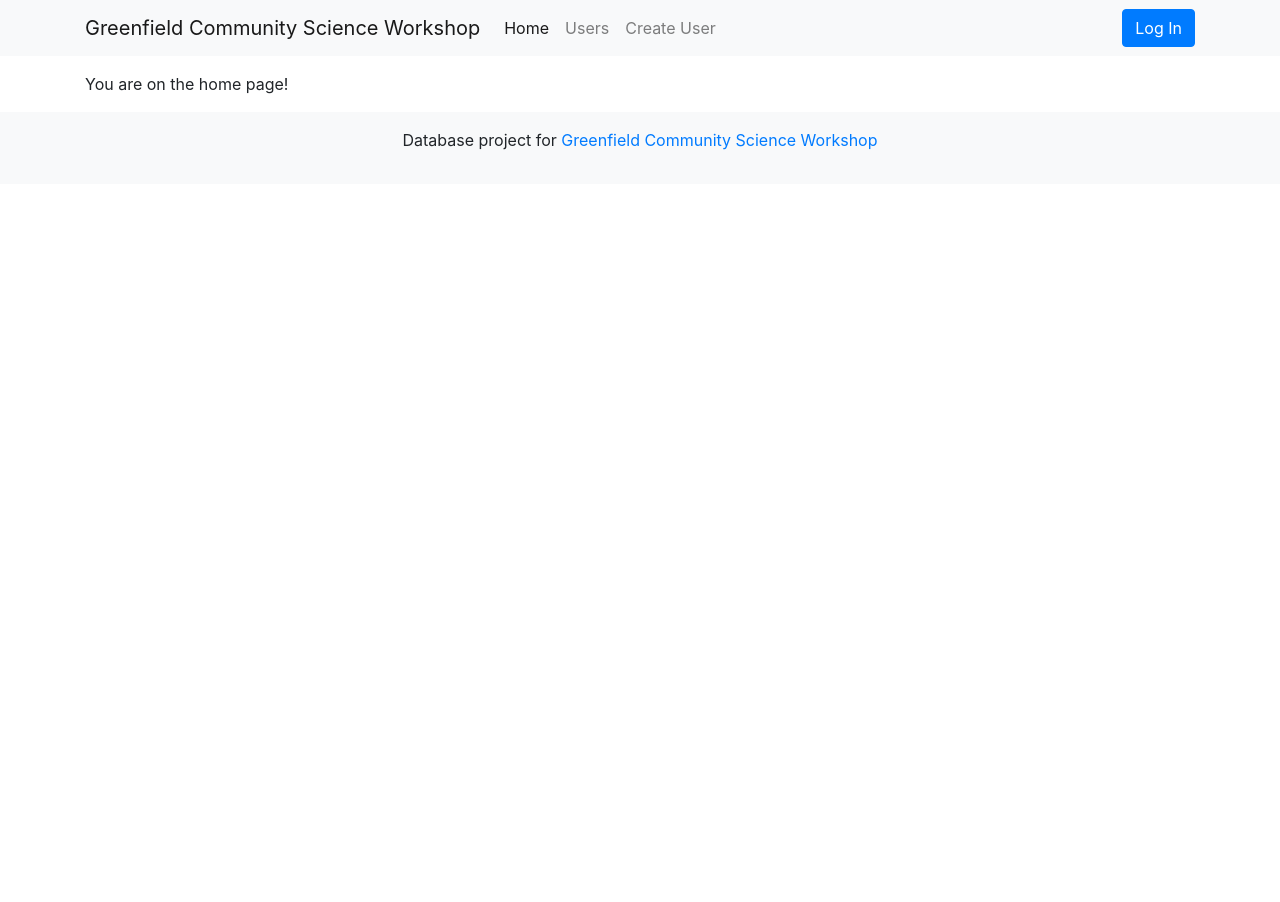
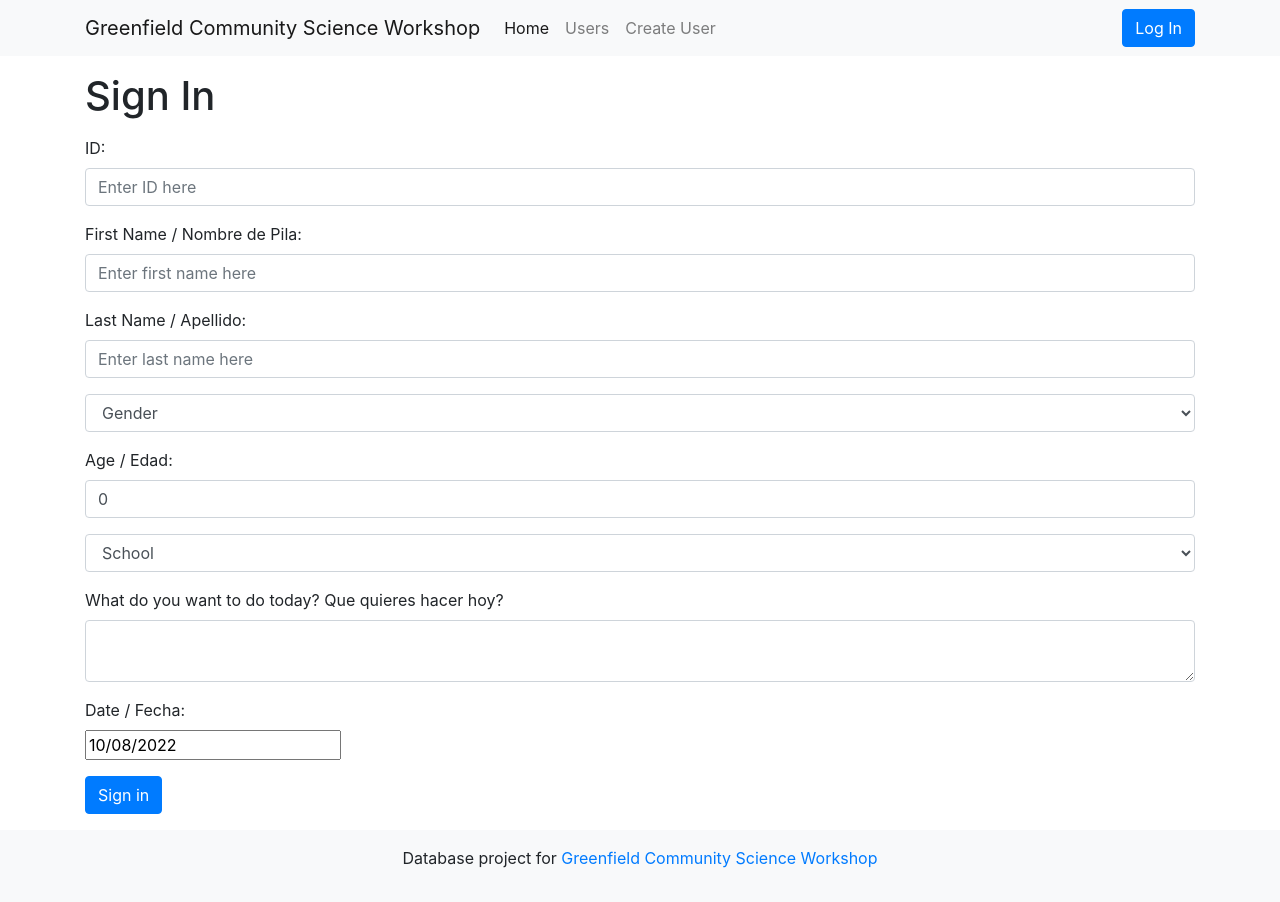
Before and after one commit to YukiOkamoto0206/gcsw-frontend, a React (Create React App) app: page / in a window 1280 px wide. Before the commit the page ends 800 px from the top, so only its background shows below. Built offline with nearby package versions, Linux system fonts and the light colour scheme.

Commit message:
made basic sign in form for participants, works properly, doesn't update them yet

```diff
--- a/src/App.js
+++ b/src/App.js
@@ -1,14 +1,15 @@
 import React from "react";
 import "bootstrap/dist/css/bootstrap.min.css";
 import { Route, Routes } from "react-router-dom";
-import Home from "./components/home.component";
+import { useAuth0 } from "@auth0/auth0-react";
+
+import ParticipantSignin from "./components/participant-signin.component"
+import Loading from "./components/loading.component";
+import Footer from "./components/footer.component";
+import ProtectedRoute from "./auth/protected-route";
 import UserList from "./components/user-list.component"
 import CreateUser from "./components/create-user.component";
 import NavBar from "./components/navbar.component";
-import { useAuth0 } from "@auth0/auth0-react";
-import Loading from "./components/loading.component";
-import Footer from "./components/footer.component";
-import ProtectedRoute from "./auth/protected-route";
 
 
 const App = () => {
@@ -23,7 +24,7 @@ const App = () => {
         <NavBar />
         <div className="container flex-grow-1">
           <Routes>
-            <Route path="/" exact element={<Home />} />
+            <Route path="/" exact element={<ParticipantSignin />} />
             <Route element={<ProtectedRoute />} >
                 <Route path="/users" element={<UserList />} />
                 <Route path="/create" element={<CreateUser />}  />
--- a/src/components/home.component.js
+++ /dev/null
@@ -1,9 +0,0 @@
-const Home = () => {
-    return (
-        <div>
-            <p>You are on the home page!</p>
-        </div>
-    );
-};
-
-export default Home;
--- /dev/null
+++ b/src/components/participant-signin.component.js
@@ -0,0 +1,218 @@
+import React, { Component } from "react";
+import axios from "axios";
+import { useAuth0, withAuth0 } from "@auth0/auth0-react";
+import ReactDatePicker, { DatePicker } from "react-datepicker";
+import "react-datepicker/dist/react-datepicker.css"
+
+class ParticipantSignin extends Component {
+    constructor(props) {
+        super(props);
+
+        this.onChangeId = this.onChangeId.bind(this);
+        this.onChangeFirstName = this.onChangeFirstName.bind(this);
+        this.onChangeLastName = this.onChangeLastName.bind(this);
+        this.onChangeGender = this.onChangeGender.bind(this);
+        this.onChangeAge = this.onChangeAge.bind(this);
+        this.onChangeSchool = this.onChangeSchool.bind(this);
+        this.onChangeObjective = this.onChangeObjective.bind(this);
+        this.onChangeDate = this.onChangeDate.bind(this);
+        this.onSubmit = this.onSubmit.bind(this);
+
+        this.state = {
+            participant_id: '',
+            first_name: '',
+            last_name: '',
+            gender: '',
+            age: 0,
+            school: '',
+            objective: '',
+            date: new Date()
+        }
+    }
+
+    onChangeId(e) {
+        this.setState({
+            participant_id: e.target.value
+        });
+    }
+
+    onChangeFirstName(e) {
+        this.setState({
+            first_name: e.target.value
+        });
+    }
+
+    onChangeLastName(e) {
+        this.setState({
+            last_name: e.target.value
+        });
+    }
+
+    onChangeGender(e) {
+        this.setState({
+            gender: e.target.value
+        });
+    }
+
+    onChangeAge(e) {
+        this.setState({
+            age: e.target.value
+        });
+    }
+
+    onChangeSchool(e) {
+        this.setState({
+            school: e.target.value
+        });
+    }
+
+    onChangeObjective(e) {
+        this.setState({
+            objective: e.target.value
+        });
+    }
+
+    onChangeDate(date) {
+        this.setState({
+            date: date
+        });
+    }
+
+    async onSubmit(e) {
+        e.preventDefault();
+
+        const { getAccessTokenSilently } = this.props.auth0;
+
+        const token = await getAccessTokenSilently();
+
+        const participant = {
+            participant_id: this.state.participant_id,
+            first_name: this.state.first_name,
+            last_name: this.state.last_name,
+            gender: this.state.gender,
+            age: this.state.age,
+            school: this.state.school,
+            objective: this.state.objective,
+            date: this.state.date,
+        }
+
+        console.log(participant);
+
+        axios.post(`${process.env.REACT_APP_SERVER_URL}/participants/add`, participant, {
+            headers: {
+                authorization: `Bearer ${token}`,
+            }
+            })
+            .then(response => {
+                alert("Participant has signed in!");
+                console.log(response.data);
+            })
+            .catch((error) => {
+                console.log(error);
+            })
+
+    }
+
+    render() {
+        return (
+            <div>
+                <h1 className="mb-3">Sign In</h1>
+                <form onSubmit={this.onSubmit}>
+                    <div className="form-group">
+                        <label>ID:</label>
+                        <input
+                            type="text"
+                            required
+                            className="form-control"
+                            placeholder="Enter ID here"
+                            value={this.state.participant_id}
+                            onChange={this.onChangeId} />
+                    </div>
+                    <div className="form-group">
+                        <label>First Name / Nombre de Pila:</label>
+                        <input
+                            type="text"
+                            required
+                            className="form-control"
+                            placeholder="Enter first name here"
+                            value={this.state.first_name}
+                            onChange={this.onChangeFirstName}/>
+                    </div>
+                    <div className="form-group">
+                        <label>Last Name / Apellido:</label>
+                        <input
+                            type="text"
+                            required
+                            className="form-control"
+                            placeholder="Enter last name here"
+                            value={this.state.last_name}
+                            onChange={this.onChangeLastName}/>
+                    </div>
+                    <div className="form-group">
+                        <select
+                            ref="userInput"
+                            required
+                            className="form-control"
+                            value={this.state.gender}
+                            onChange={this.onChangeGender}>
+                            <option value="">Gender</option>
+                            <option value="male">Male</option>
+                            <option value="female">Female</option>
+                            <option value="decline">Decline to say</option>
+                        </select>
+                    </div>
+                    <div className="form-group">
+                        <label>Age / Edad:</label>
+                        <input
+                            type="text"
+                            required
+                            className="form-control"
+                            placeholder="Enter age here"
+                            value={this.state.age}
+                            onChange={this.onChangeAge}/>
+                    </div>
+                    <div className="form-group">
+                        <select
+                            ref="userInput"
+                            required
+                            className="form-control"
+                            value={this.state.school}
+                            onChange={this.onChangeSchool}>
+                            <option value="">School</option>
+                            <option value="Greenfield High">Greenfield High School (GHS)</option>
+                            <option value="Vista Verde">Vista Verde Middle School (VVMS)</option>
+                            <option value="Oak Avenue">Oak Avenue Elementary School (OAK)</option>
+                            <option value="Mary Chapa">Mary Chapa Academy (MCA)</option>
+                            <option value="Cesar Chavez">Cesar Chavez Elementary School (CCE)</option>
+                        </select>
+                    </div>
+                    <div className="form-group">
+                        <label>What do you want to do today? Que quieres hacer hoy?</label>
+                        <textarea
+                            type="text"
+                            className="form-control"
+                            value={this.state.objective}
+                            onChange={this.onChangeObjective}/>
+                    </div>
+                    <div className="form-group">
+                        <label>Date / Fecha:</label>
+                        <div>
+                            <ReactDatePicker
+                                className="input"
+                                placeholderText="Select date"
+                                onChange={this.onChangeDate}
+                                selected={this.state.date}
+                            />
+                        </div>
+                    </div>
+
+                    <div className="form-group">
+                        <input type="submit" value="Sign in" className="btn btn-primary" />
+                    </div>
+                </form>
+            </div>
+        )
+    }
+}
+
+export default withAuth0(ParticipantSignin);
--- a/src/components/user-list.component.js
+++ b/src/components/user-list.component.js
@@ -1,34 +1,68 @@
 import React, { Component } from "react";
 import axios from "axios";
-import { useAuth0 } from "@auth0/auth0-react";
+import { useAuth0, withAuth0 } from "@auth0/auth0-react";
 import { useEffect } from "react";
+import { Table } from "react-bootstrap";
+import { Link } from "react-router-dom";
 
-const UserList = () => {
-    const { getAccessTokenSilently } = useAuth0();
+const User = props => (
+    <tr>
+        <td>{props.user._id}</td>
+        <td>{props.user.username}</td>
+    </tr>
+)
 
-    useEffect(() => {
-        async function fetchData() {
-            try {
-                const token = await getAccessTokenSilently();
+class UserList extends Component {
 
-                const response = await axios.get(`${process.env.REACT_APP_SERVER_URL}/users`, {
-                    headers: {
-                        authorization: `Bearer ${token}`,
-                    }
-                });
+    constructor(props) {
+        super(props);
+
+        this.state = {users: []};
+    }
+
+    async componentDidMount() {
+        const { getAccessTokenSilently } = this.props.auth0;
+
+        const token = await getAccessTokenSilently();
+
+        axios.get(`${process.env.REACT_APP_SERVER_URL}/users`, {
+            headers: {
+                authorization: `Bearer ${token}`,
+            }
+            })
+            .then(response => {
+                this.setState({ users: response.data })
                 console.log(response.data);
-            } catch (error) {
+            })
+            .catch((error) => {
                 console.log(error);
-            }
-        }
-        fetchData();
-    }, []);
+            });
+    }
 
-    return (
-        <div>
-            <p>Hey</p>
-        </div>
-    );
+    userList() {
+        return this.state.users.map(currentuser => {
+            return <User user={currentuser} key={currentuser._id}/>;
+        })
+    }
+
+    render() {
+        return (
+            <div>
+                <h3>Logged Users</h3>
+                <Table striped bordered hover>
+                    <thead className="thead-light">
+                        <tr>
+                            <th>#</th>
+                            <th>Username</th>
+                        </tr>
+                    </thead>
+                    <tbody>
+                        { this.userList() }
+                    </tbody>
+                </Table>
+            </div>
+        )
+    }
 }
 
-export default UserList;
+export default withAuth0(UserList);
```
Also changed, not shown: 1 other file (tests, documents, lock files or other folders).
